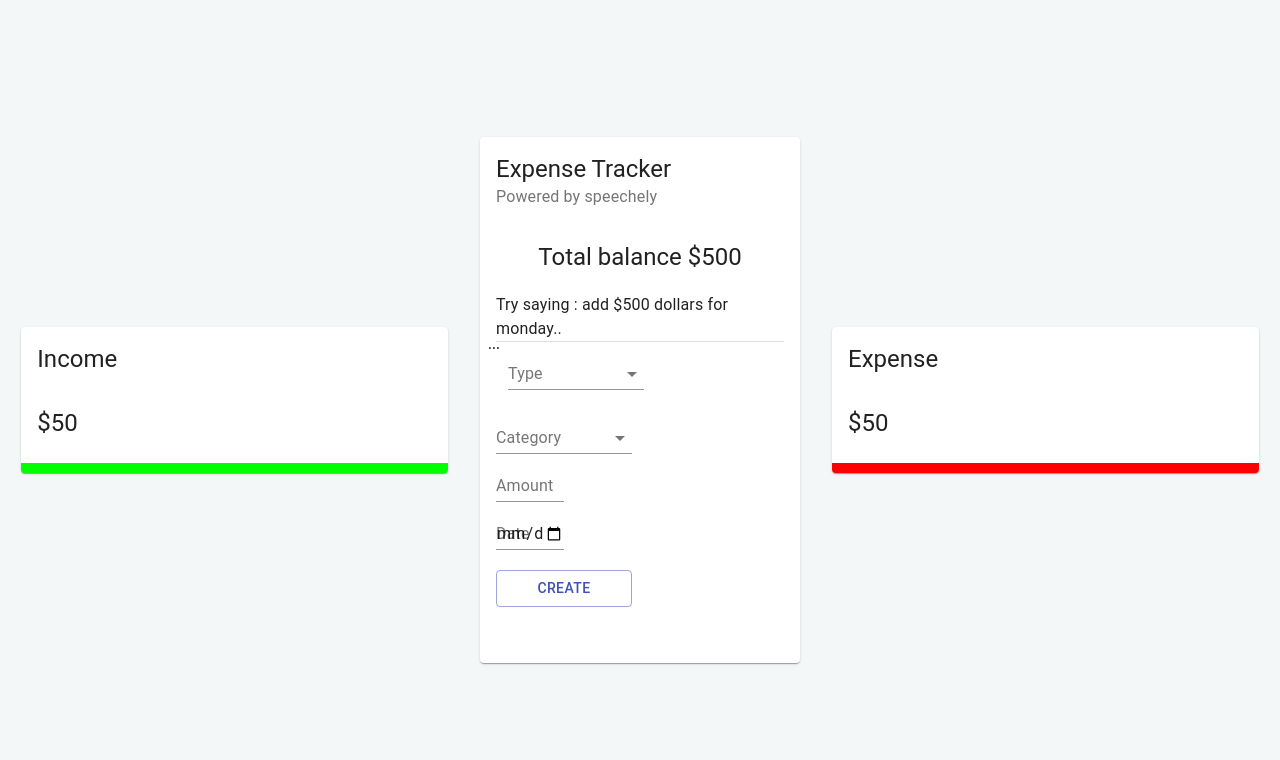
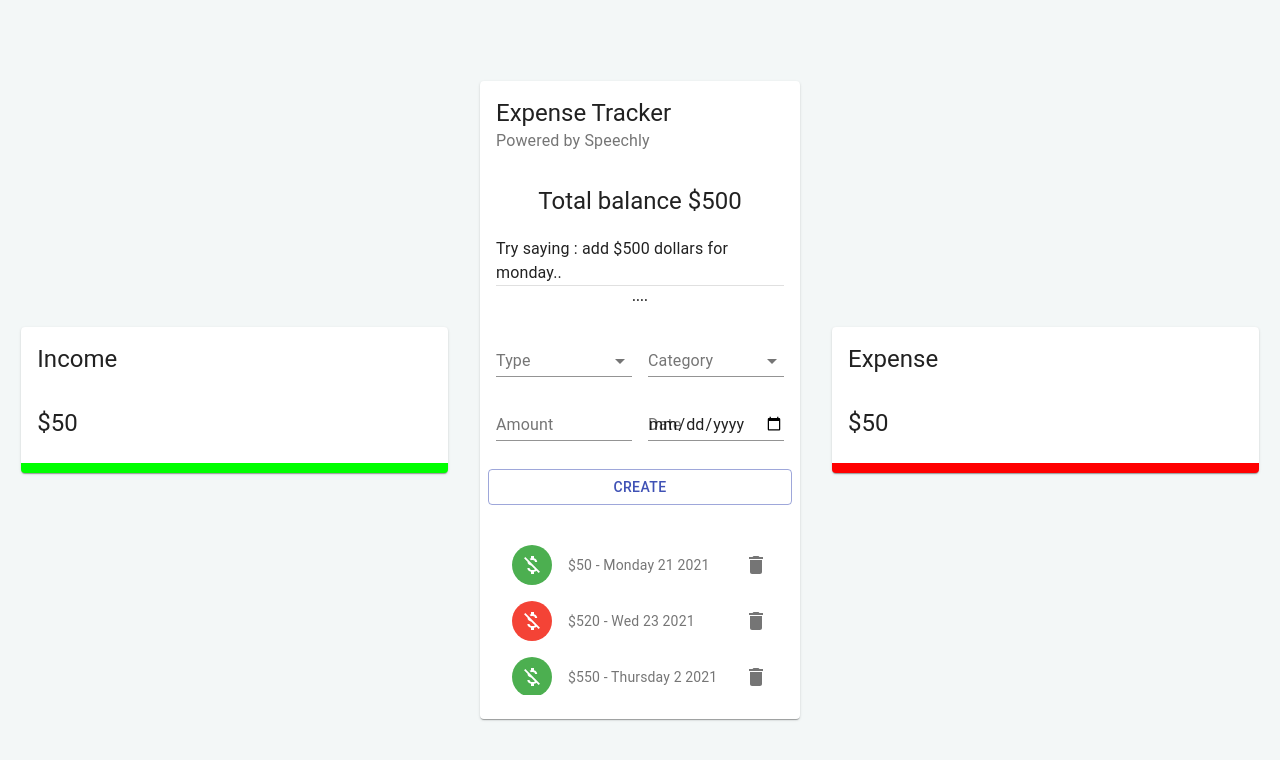
Before and after one commit to falakamin31/expense-tracker, a React (Create React App) app: page / in a window 1280 px wide. Shown: the top 760 px of the page. Built offline with nearby package versions, Linux system fonts and the light colour scheme.

Commit message:
Created List component,  styling added

```diff
--- a/src/components/Main/Form/Form.js
+++ b/src/components/Main/Form/Form.js
@@ -6,8 +6,10 @@ const Form = () => {
     const classes = useStyles();
     return (
             <Grid container spacing={2}>
-           <Grid>
-               <Typography align="center" variant="subtitle2" gutterBottom >...</Typography>
+                <Grid item xs={12}>
+                    <Typography align="center" variant="subtitle2" gutterBottom>
+                        ....
+                    </Typography>
                     </Grid>
                     <Grid item xs={6}>
                         <FormControl fullWidth>
@@ -18,7 +20,6 @@ const Form = () => {
                             </Select>
                         </FormControl>
                 </Grid>
-
                 <Grid item xs={6}>
                     <FormControl fullWidth>
                         <InputLabel>Category</InputLabel>
@@ -27,19 +28,16 @@ const Form = () => {
                             <MenuItem value="salary">Salary</MenuItem>
                         </Select>
                     </FormControl>
-
+                </Grid>
                 <Grid item xs={6}>
                     <TextField type="number" label="Amount" fullWidth/>
                 </Grid>
-
                 <Grid item xs={6}>
                     <TextField type="date" label="Date" fullWidth/>
                 </Grid>
-               <Button className={classes.button} variant="outlined" color="primary" fullWidth>Create</Button>
-
-
-           </Grid>
-
+                <Button className={classes.button} variant="outlined" color="primary" fullWidth>
+                    Create
+                </Button>
             </Grid>
     )
 }
--- /dev/null
+++ b/src/components/Main/List/List.js
@@ -0,0 +1,54 @@
+import React from 'react'
+import {List as MUIList, ListItem, ListItemAvatar,ListItemText, Avatar, ListItemSecondaryAction, IconButton, Slide} from "@material-ui/core"
+import {Delete,MoneyOff} from "@material-ui/icons"
+import useStyles from "./style";
+
+const List = () => {
+    const classes =useStyles();
+
+    const transactions =[
+        {
+            id:1, type :"Income",category:"Salary",amount:50 ,date:"Monday 21 2021"
+        },
+        {
+            id:1, type :"Expense",category:"Pets",amount:520 ,date:"Wed 23 2021"
+        },
+        {
+            id:1, type :"Income",category:"Business",amount:550 ,date:"Thursday 2 2021"
+        },
+
+        {
+            id:1, type :"Expense",category:"Pets",amount:520 ,date:"Wed 23 2021"
+        },
+        {
+            id:1, type :"Income",category:"Business",amount:550 ,date:"Thursday 2 2021"
+        }
+    ]
+    return (
+        <MUIList dense={false} className={classes.list}>
+            {transactions.map((transaction) =>(
+                <Slide direction="down" in unmountOnExit key={transactions.id}>
+                    <ListItem>
+                    <ListItemAvatar>
+                    <Avatar className={transaction.type ==="Income" ? classes.avatarIncome :classes.avatarExpense}>
+                        <MoneyOff/>
+                    </Avatar>
+                    </ListItemAvatar>
+                    <ListItemText primary={transactions.category} secondary={`$${transaction.amount} - ${transaction.date}`}/>
+                    <ListItemSecondaryAction>
+                        <IconButton edge="end" aria-label="delete" onClick="">
+                            <Delete/>
+                            </IconButton>
+                    </ListItemSecondaryAction>
+
+                    </ListItem>
+
+                </Slide>
+
+                ))}
+
+        </MUIList>
+    )
+}
+
+export default List
--- /dev/null
+++ b/src/components/Main/List/style.js
@@ -0,0 +1,17 @@
+import { makeStyles } from '@material-ui/core/styles';
+import { red, green } from '@material-ui/core/colors';
+
+export default makeStyles((theme) => ({
+  avatarIncome: {
+    color: '#fff',
+    backgroundColor: green[500],
+  },
+  avatarExpense: {
+    color: theme.palette.getContrastText(red[500]),
+    backgroundColor: red[500],
+  },
+  list: {
+    maxHeight: '150px',
+    overflow: 'auto',
+  },
+}));
--- a/src/components/Main/Main.js
+++ b/src/components/Main/Main.js
@@ -3,12 +3,12 @@ import React from 'react'
 import { Card,CardContent, CardHeader,Typography ,Grid,Divider} from '@material-ui/core'
 import useStyles from './style';
 import Form from './Form/Form';
-
+import List from "./List/List";
 const Main = () => {
     const classes = useStyles();
     return (
-       <Card classname={classes.root}>
-           <CardHeader title="Expense Tracker" subheader="Powered by speechely"/>
+       <Card className={classes.root}>
+           <CardHeader title="Expense Tracker" subheader="Powered by Speechly"/>
            <CardContent>
                <Typography align="center" variant="h5">Total balance $500</Typography>
 
@@ -21,10 +21,10 @@ const Main = () => {
                     <Form/>
 
            </CardContent>
-           <CardContent classname={classes.cardContent}>
+           <CardContent className={classes.cardContent}>
                <Grid container spacing={2}>
                    <Grid item xs={12}>
-                       {/* <List/> */}
+                       <List/>
                        </Grid>
                    </Grid>
                        </CardContent>
```
Lines whose indentation alone changed are shown as unchanged.
